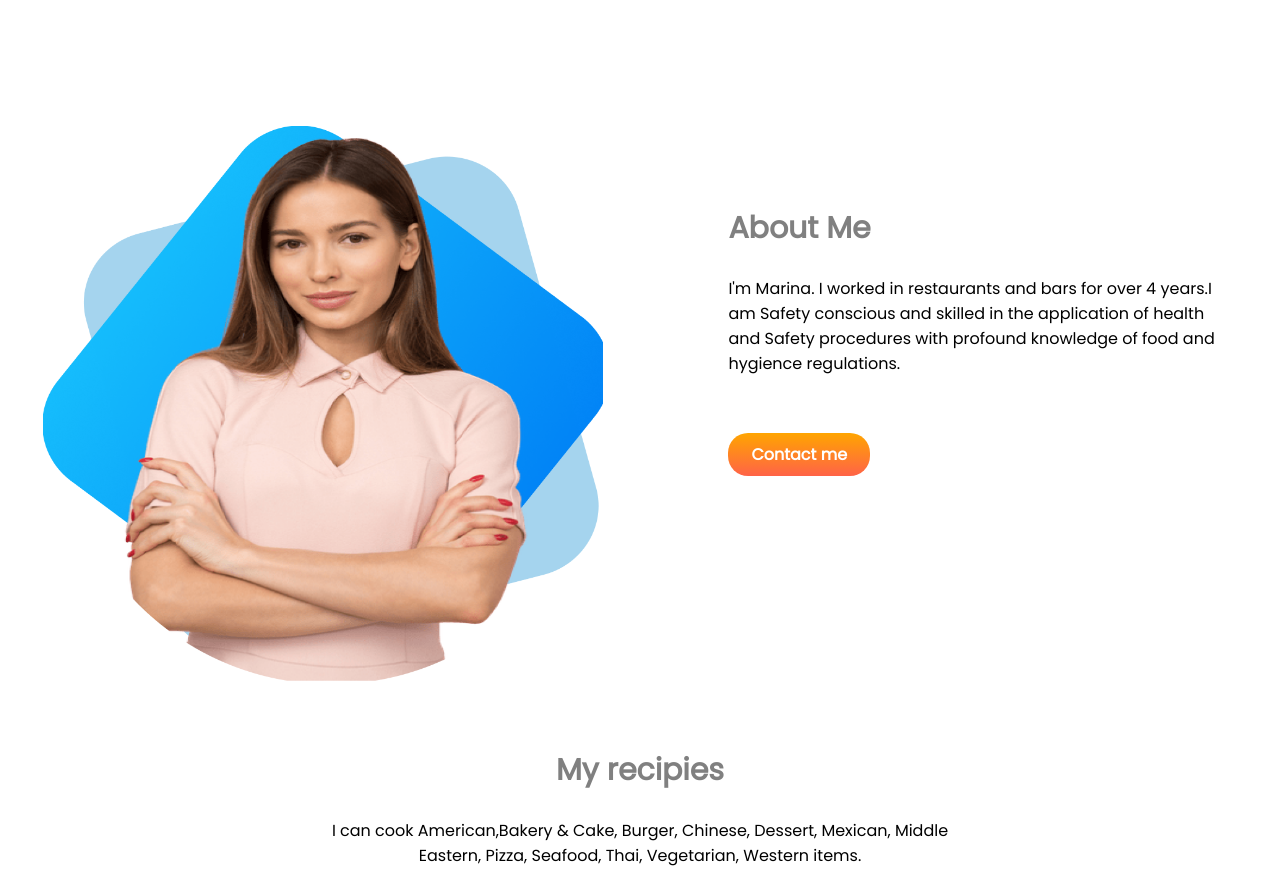
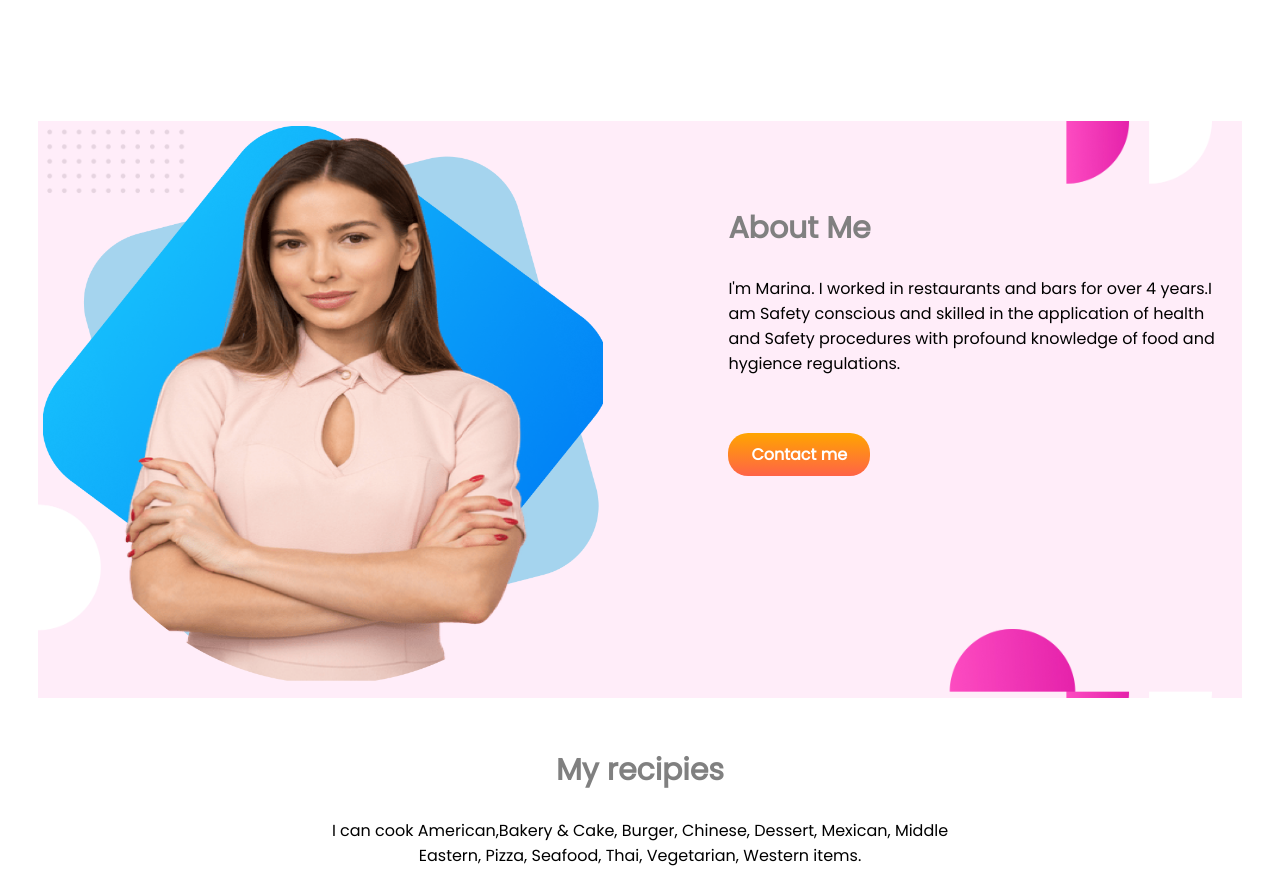
Before and after one commit to Syedshajib55/Food-Delivery, a plain HTML site: page index.html in a window 1280 px wide. Shown: the part 623-1518 px from the top of the page. Drawn offline with Linux system fonts and the light colour scheme.

Commit message:
background

```diff
--- a/style.css
+++ b/style.css
@@ -46,7 +46,7 @@ h2{
 }
 .section-2{
     margin: 50px 30px 50px 30px;
-    background-image: url(middle.jpg);
+    background-image: url(pic/middle.jpg);
     background-size: 100%;
 }
 .second-pic{
@@ -86,6 +86,7 @@ h2{
     border-radius: 10px;
     box-shadow: 2px 5px 10px grey;
 }
+
 .optional{
     width: 80%;
     margin:2% 7% ;
```
Also changed, not shown: middle.jpg (added), pic/middle-banner.jpg (deleted).
